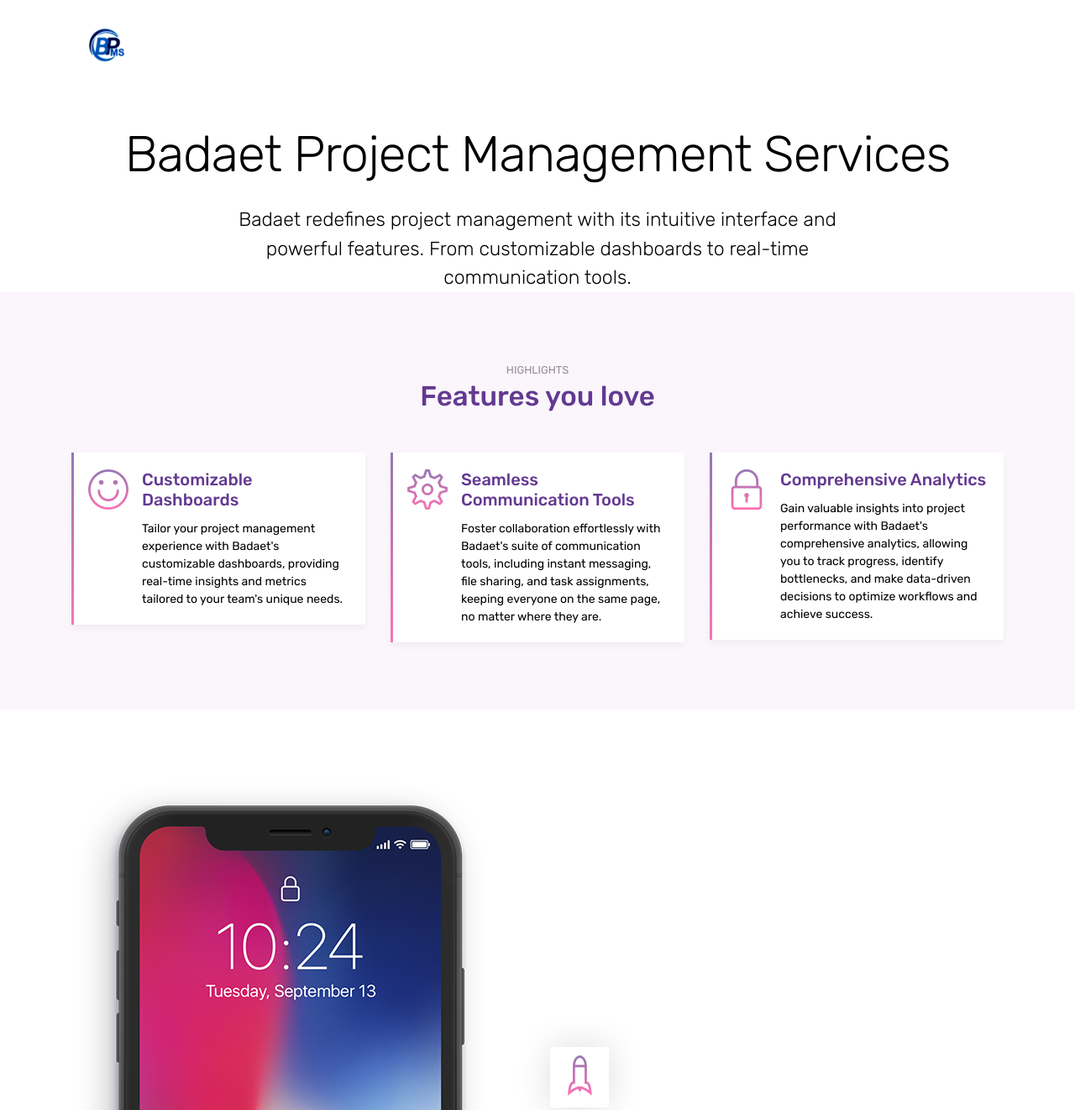
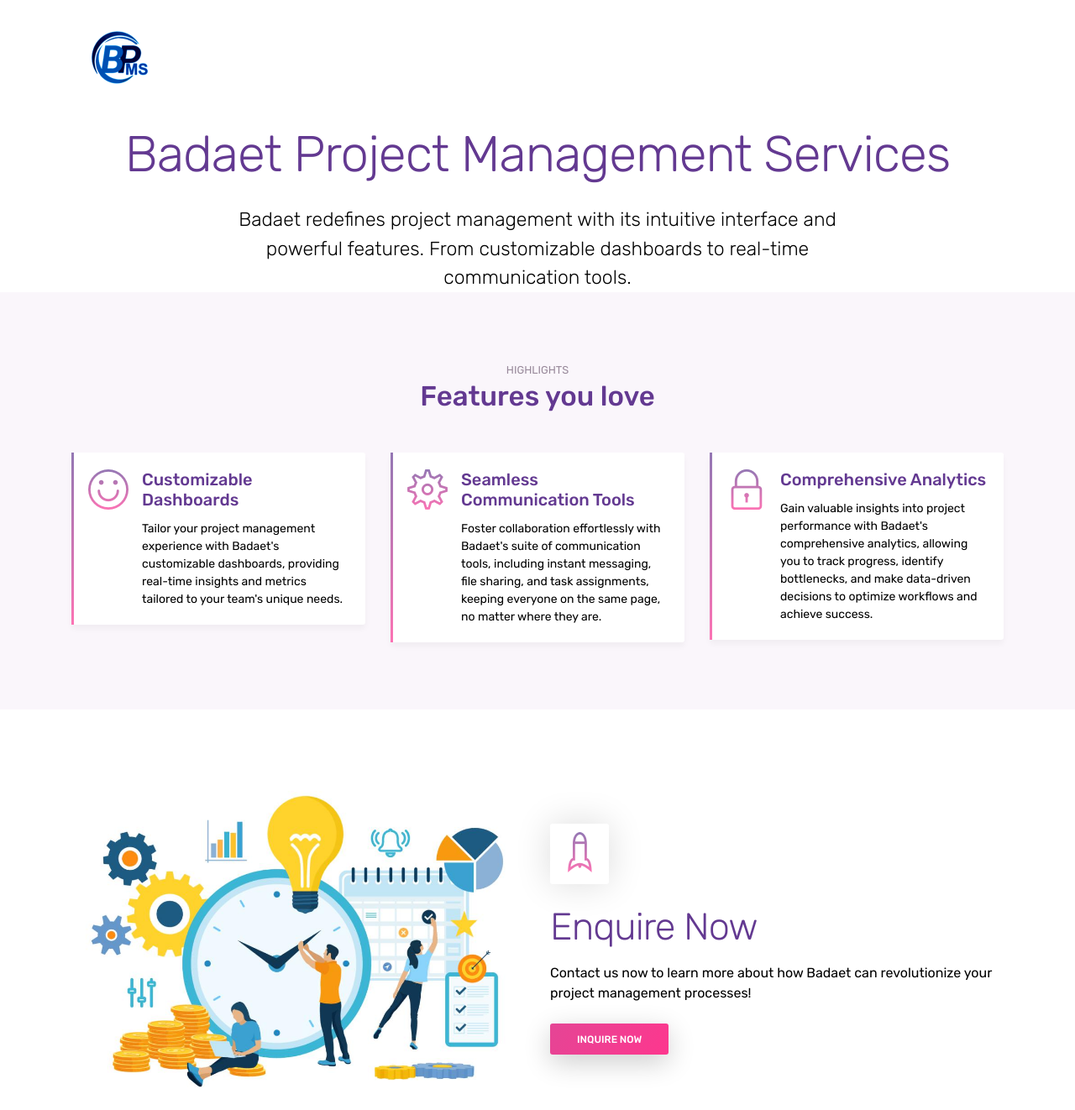
Before and after one commit to Joshxing/badaet, a plain HTML site: page index.html in a window 1280 px wide. Shown: the top 1322 px of the page at 84% size. Drawn offline with Linux system fonts and the light colour scheme.

Commit message:
final commit

```diff
--- a/index.html
+++ b/index.html
@@ -35,7 +35,7 @@
             <div class="row">
                 <div class="col-md-12">
                     <nav class="navbar navbar-dark navbar-expand-lg">
-                        <a class="navbar-brand" href="index.html"><img src="images/logo.jpg" class="img-fluid" alt="logo" style="width: 50px;"></a> <button class="navbar-toggler" type="button" data-toggle="collapse" data-target="#navbar" aria-controls="navbar" aria-expanded="false" aria-label="Toggle navigation"> <span class="navbar-toggler-icon"></span> </button>
+                        <a class="navbar-brand" href="index.html"><img src="images/logo.jpg" class="img-fluid" alt="logo" style="width: 80px;"></a> <button class="navbar-toggler" type="button" data-toggle="collapse" data-target="#navbar" aria-controls="navbar" aria-expanded="false" aria-label="Toggle navigation"> <span class="navbar-toggler-icon"></span> </button>
                     </nav>
                 </div>
             </div>
@@ -45,7 +45,7 @@
 
     <header class="bg-gradient" id="home">
         <div class="container mt-5">
-            <h1>Badaet Project Management Services</h1>
+            <h1 style="color: #633991">Badaet Project Management Services</h1>
             <p class="tagline">Badaet redefines project management with its intuitive interface and powerful features. From customizable dashboards to real-time communication tools.</p>
         </div>
     </header>
@@ -116,7 +116,7 @@
         <div class="container">
             <div class="row">
                 <div class="col-md-6">
-                    <img src="images/iphonex.png" alt="dual phone" class="img-fluid">
+                    <img src="images/image-1.jpg" alt="dual phone" class="img-fluid">
                 </div>
                 <div class="col-md-6 d-flex align-items-center">
                     <div>
@@ -163,7 +163,7 @@
                     </ul>
                 </div>
                 <div class="col-md-4">
-                    <img src="images/iphonex.png" alt="iphone" class="img-fluid">
+                    <img src="images/image-2.jpg" alt="iphone" class="img-fluid">
                 </div>
 
             </div>
```
Also changed, not shown: images/image-1.jpg (added), images/image-2.jpg (added).
